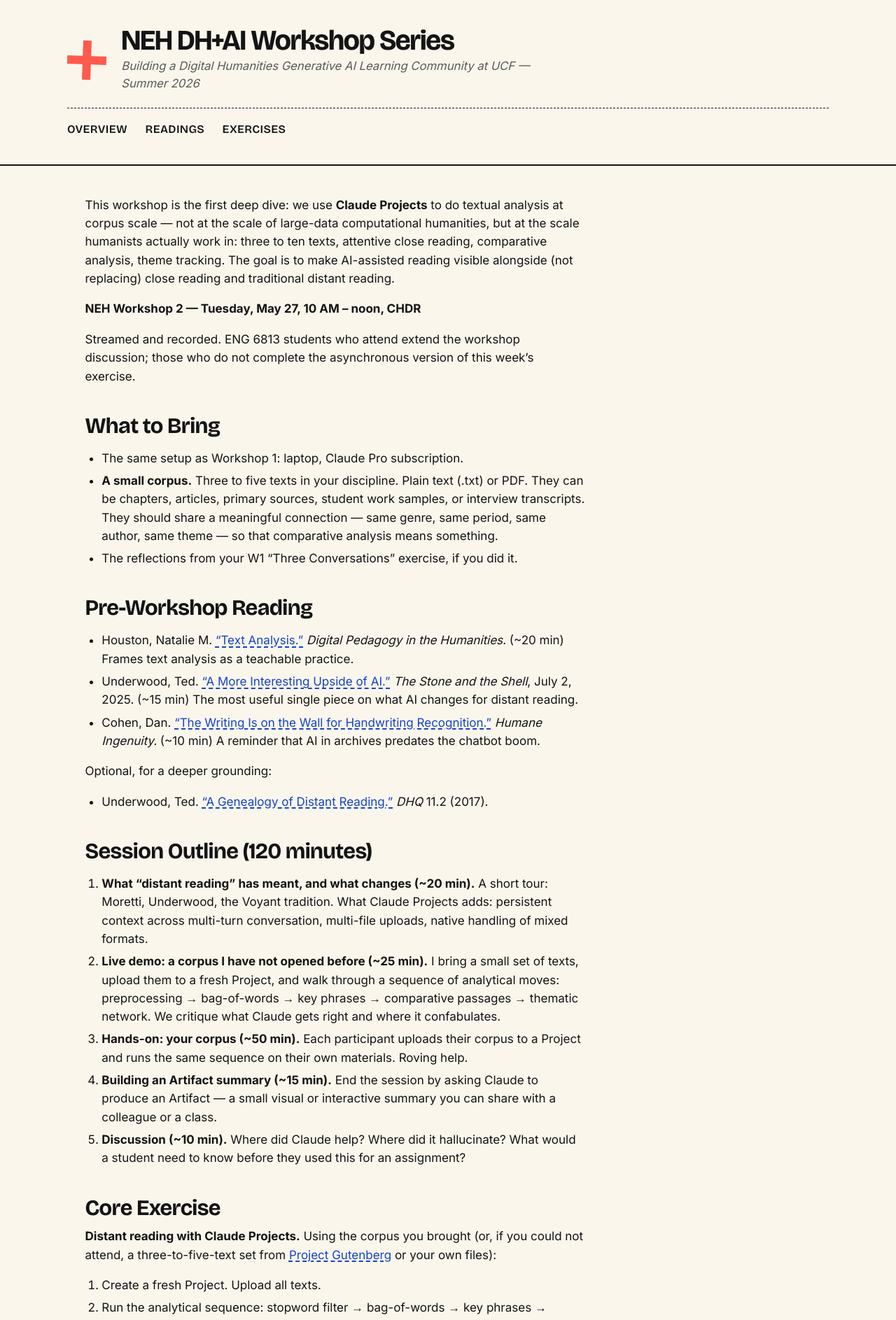
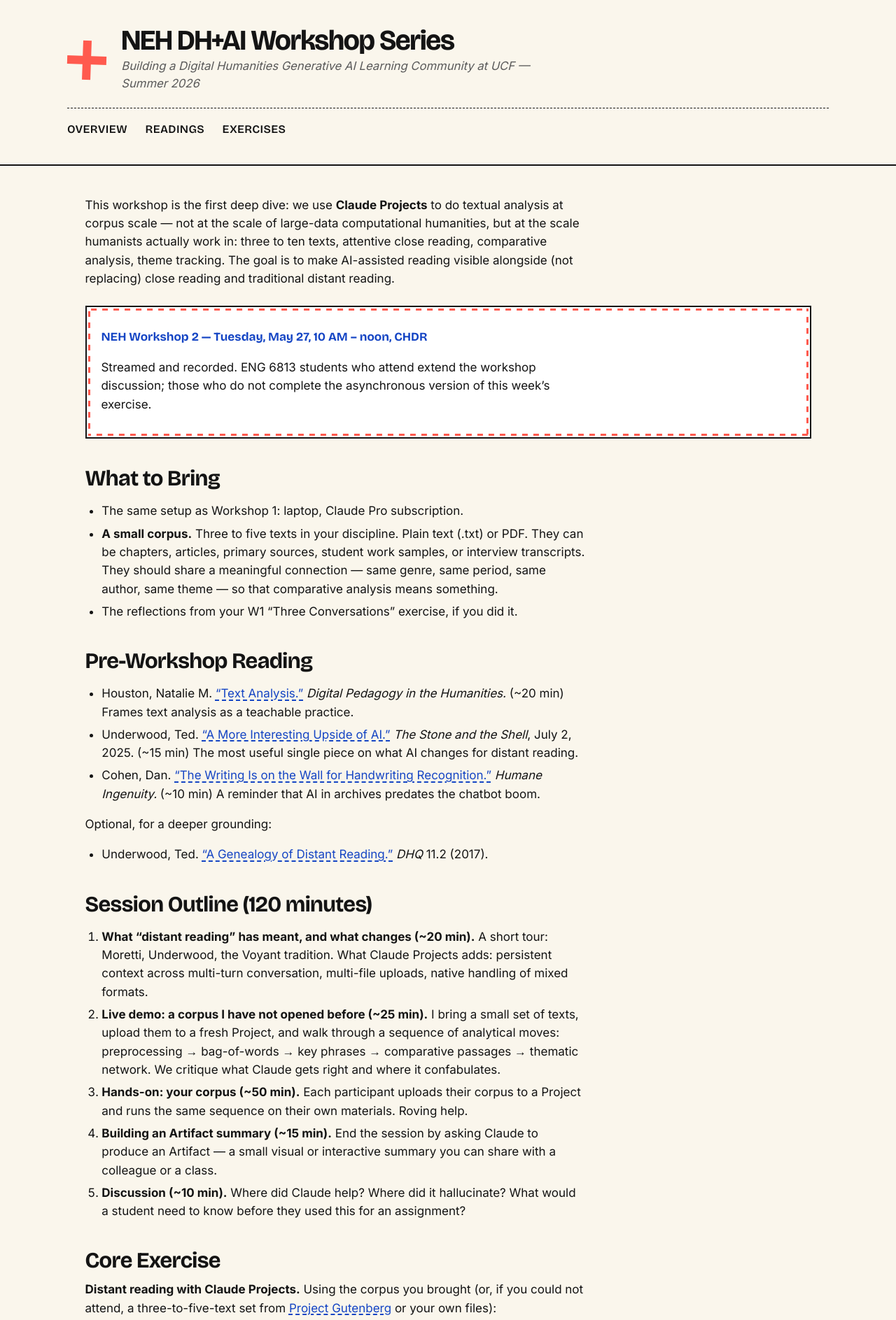
Before and after one commit to AMSUCF/NEH_AI_DH, a Jekyll site: the page built from weeks/week-03.md, in a window 1280 px wide. Shown: the top 1887 px of the page at 70% size. Built offline with Jekyll 4.4.1, drawn with Linux system fonts in a browser that asks for light colours.

Commit message:
components: workshop+async callouts with marching stitch border
Co-Authored-By: Claude Opus 4.7 (1M context) <noreply@anthropic.com>

```diff
--- a/assets/css/style.css
+++ b/assets/css/style.css
@@ -420,3 +420,61 @@ a:hover, a:focus {
   .weeks-grid { grid-template-columns: 1fr; }
   .week-block-link { min-height: 0; padding: 0.85rem 1rem 1rem; }
 }
+
+/* ===== Workshop callout — animated stitched border ===== */
+.workshop-callout {
+  position: relative;
+  background: var(--paper);
+  padding: 1.1rem 1.35rem;
+  margin: 1.5rem 0;
+  font-family: var(--sans);
+  isolation: isolate;
+}
+.workshop-callout strong {
+  font-family: var(--display);
+  font-variation-settings: "opsz" 14, "wdth" 100, "wght" 700;
+  color: var(--cobalt);
+}
+.workshop-callout::before {
+  content: "";
+  position: absolute;
+  inset: 0;
+  border: 2px solid var(--ink);
+  pointer-events: none;
+}
+.workshop-callout::after {
+  content: "";
+  position: absolute;
+  inset: 4px;
+  pointer-events: none;
+  background:
+    linear-gradient(90deg, var(--coral) 50%, transparent 0) repeat-x top    left  / 16px 3px,
+    linear-gradient(90deg, var(--coral) 50%, transparent 0) repeat-x bottom left  / 16px 3px,
+    linear-gradient(0deg,  var(--coral) 50%, transparent 0) repeat-y left   top   / 3px 16px,
+    linear-gradient(0deg,  var(--coral) 50%, transparent 0) repeat-y right  top   / 3px 16px;
+  animation: stitchRun 18s linear infinite;
+}
+@keyframes stitchRun {
+  to {
+    background-position:
+      16px top,
+      -16px bottom,
+      left -16px,
+      right 16px;
+  }
+}
+
+/* ===== Async callout — calmer, non-animated counterpart ===== */
+.async-callout {
+  position: relative;
+  background: rgba(232, 181, 58, 0.18);
+  border: 2px dashed var(--ink);
+  padding: 1.1rem 1.35rem;
+  margin: 1.5rem 0;
+  font-family: var(--sans);
+}
+.async-callout strong {
+  font-family: var(--display);
+  font-variation-settings: "opsz" 14, "wdth" 100, "wght" 700;
+  color: var(--ink);
+}
```
